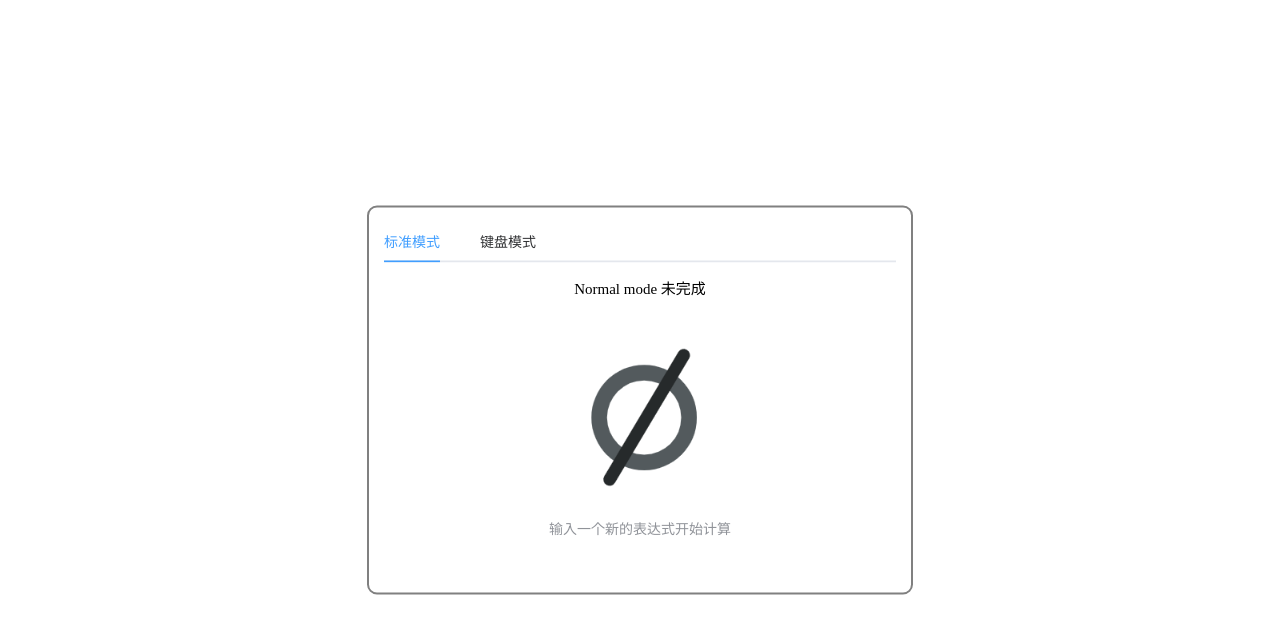
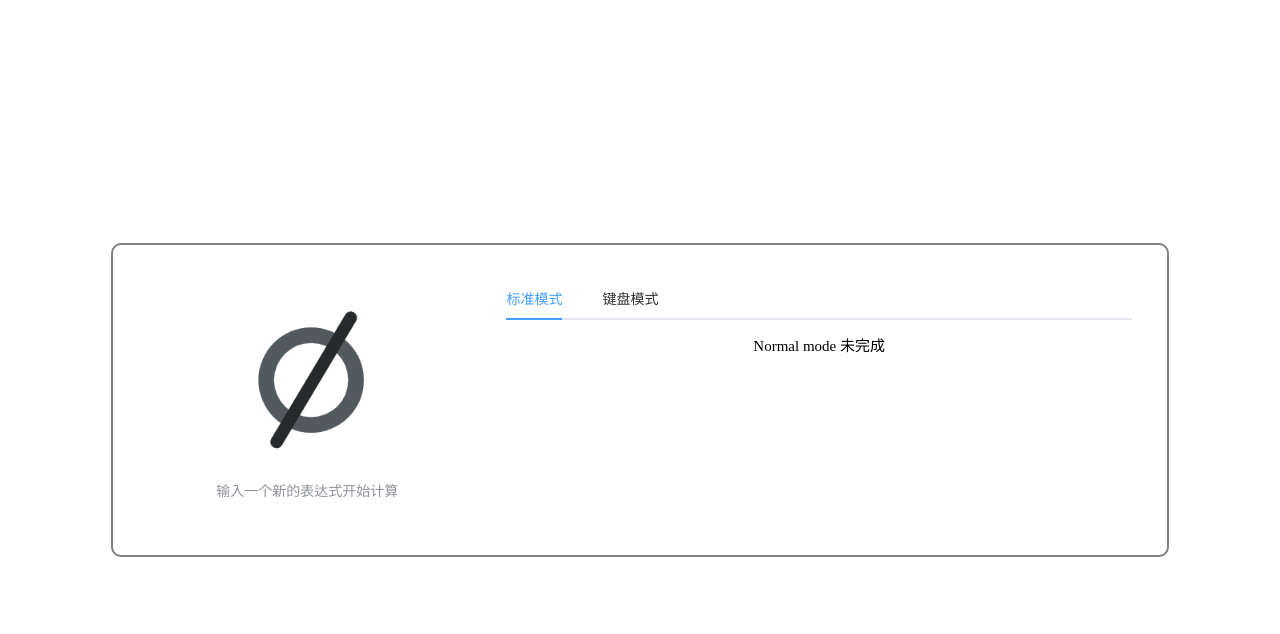
Before and after one commit to electron-shaders/web-calculator, a Vue app in the folder frontend/: page /#/keyboard in a window 1280 px wide. Both pictures are taken after a click on the tab "标准模式". Shown: the top 634 px of the page. Built offline with nearby package versions, Linux system fonts and the light colour scheme; what vue-clipboard2 would draw is missing.

Commit message:
change layout

```diff
--- a/frontend/index.html
+++ b/frontend/index.html
@@ -12,7 +12,7 @@
         top: 50%;
         left: 50%;
         transform: translate(-50%, -50%);
-        width: 40%;
+        width: 80%;
         border: 2px solid grey;
         border-width: auto;
         border-radius: 10px;
--- a/frontend/src/App.vue
+++ b/frontend/src/App.vue
@@ -1,10 +1,6 @@
 <template>
-  <div>
-    <el-tabs v-model="mode">
-      <el-tab-pane label="标准模式" name="normal"></el-tab-pane>
-      <el-tab-pane label="键盘模式" name="keyboard"></el-tab-pane>
-    </el-tabs>
-    <router-view @calc="calc" />
+  <el-container>
+    <el-aside width="35%">
       <div v-if="ansHistory.length !== 0" id="history">
         <el-table
           :data="ansHistory"
@@ -12,26 +8,31 @@
           highlight-current-row
           style="width: 100%"
           @selection-change="handleSelectionChange"
+          @keyup.delete.native="delSelected"
         >
           <el-table-column type="selection" width="auto" />
-        <el-table-column prop="correctedExp" label="修正表达式" width="150%" />
+          <el-table-column
+            prop="correctedExp"
+            label="修正表达式"
+            width="auto"
+          />
           <el-table-column prop="answer" label="结果" width="auto" />
           <el-table-column fixed="right" label="操作" width="auto">
-          <template #default="scope">
+            <template #default="scope" style="text-align: right">
               <el-button
+                circle
                 type="primary"
                 size="mini"
                 icon="el-icon-document-copy"
                 @click.prevent="copyEle(scope.row.answer)"
-              >复制结果</el-button
-            >
+              ></el-button>
               <el-button
+                circle
                 type="danger"
                 size="mini"
                 icon="el-icon-delete"
                 @click.prevent="delEle(scope.$index)"
-              >删除</el-button
-            >
+              ></el-button>
             </template>
           </el-table-column>
         </el-table>
@@ -51,7 +52,15 @@
           image="./src/assets/img/null.png"
         ></el-empty>
       </div>
-  </div>
+    </el-aside>
+    <el-main>
+      <el-tabs v-model="mode">
+        <el-tab-pane label="标准模式" name="normal"></el-tab-pane>
+        <el-tab-pane label="键盘模式" name="keyboard"></el-tab-pane>
+      </el-tabs>
+      <router-view @calc="calc" />
+    </el-main>
+  </el-container>
 </template>
 
 <style>
@@ -116,6 +125,9 @@ export default {
       console.log(val);
     },
     delSelected() {
+      if (this.selected.length === 0) {
+        message.warning("未选中任何结果");
+      } else {
         this.selected.sort(function (a, b) {
           let x = a.index;
           let y = b.index;
@@ -129,10 +141,10 @@ export default {
           this.ansHistory[i].index = i;
         }
         message.success("已删除");
+      }
     },
     delEle(index) {
       this.ansHistory.splice(index, 1);
-      console.log(index);
       message.success("已删除");
     },
     copyEle: function (val) {
--- a/frontend/src/components/keyboard.vue
+++ b/frontend/src/components/keyboard.vue
@@ -1,6 +1,6 @@
 <template>
     <div id="orig-exp-textarea">
-        <el-input v-model="origExp" autosize type="text" placeholder="请输入一个表达式......">
+        <el-input v-model="origExp" @keyup.enter.native="this.$emit('calc',{origExp}); origExp=''" autosize type="text" placeholder="请输入一个表达式......">
             <template #append>
                 <el-button type="primary" @click="this.$emit('calc',{origExp}); origExp=''">
                     <span class="iconfont el-icon-third-calculator" style="vertical-align: middle;"> 计算 </span>
--- a/frontend/src/components/normal.vue
+++ b/frontend/src/components/normal.vue
@@ -1,5 +1,7 @@
 <template>
-    Normal mode 未完成
+    <div>
+        Normal mode 未完成
+    </div>
 </template>
 
 <script>
```
Lines whose indentation alone changed are shown as unchanged.
